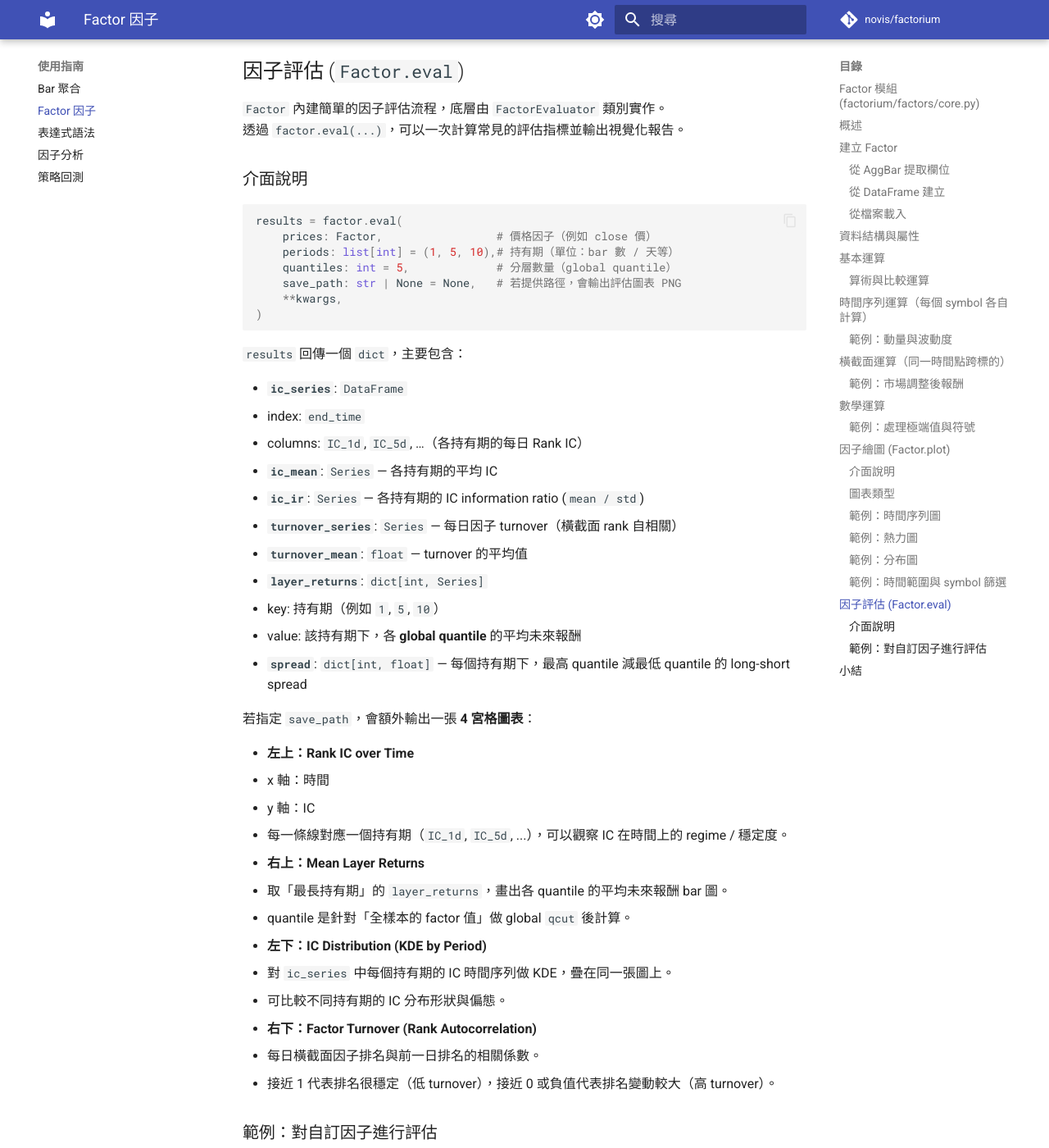
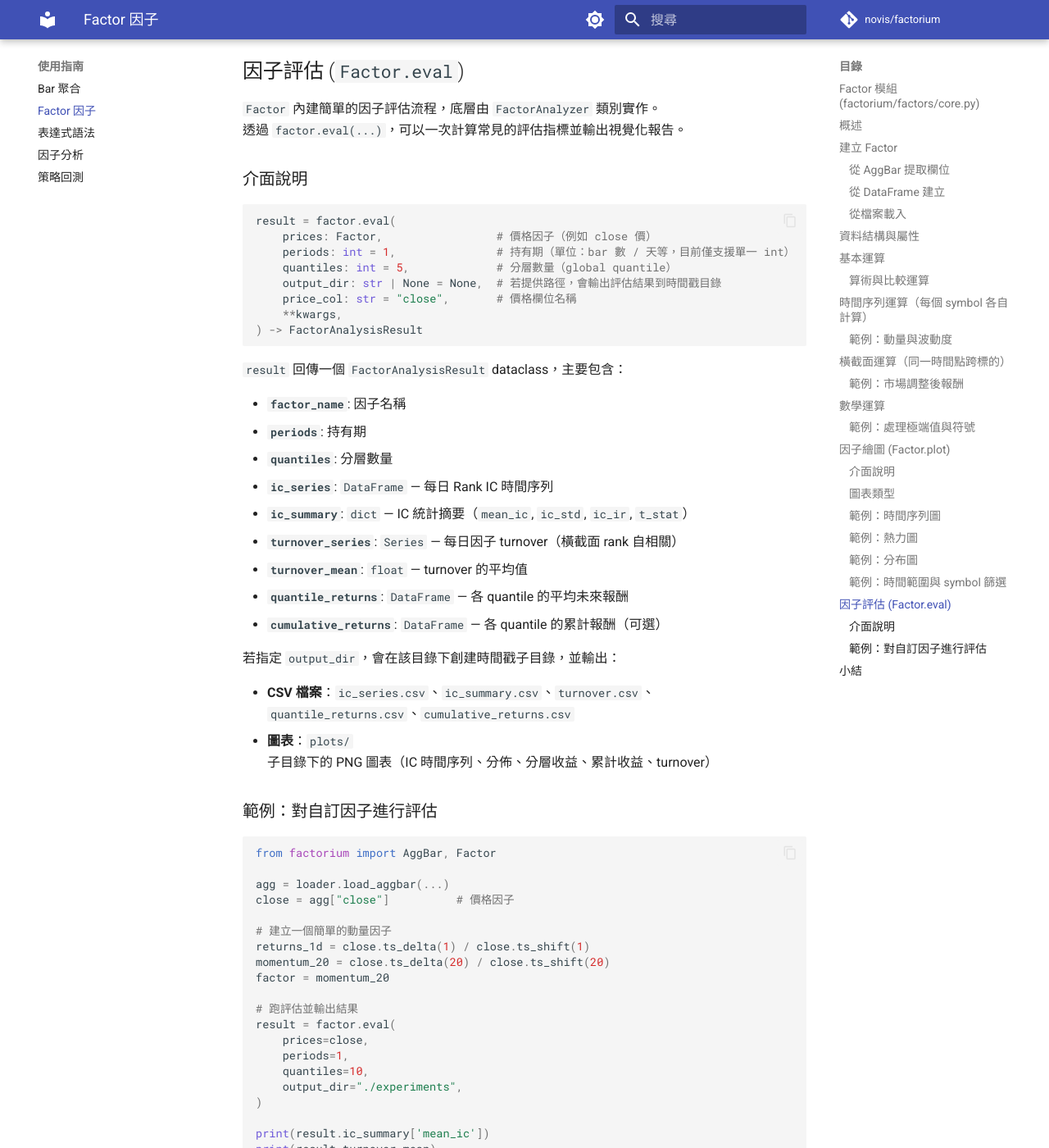
Before and after one commit to novis10813/factorium, an MkDocs documentation site: the page built from docs/user-guide/factor.md, in a window 1280 px wide and 1400 px high, scrolled down 5589 px. Shown: the whole window at 82% size. Built offline with MkDocs 1.6.1 and Material for MkDocs 9.7.7, drawn with Linux system fonts in a browser that asks for light colours; comment, search, counter and statistics services are not loaded; some of the changed text lies outside the part shown.

Commit message:
fix: update tests and docs for new FactorAnalyzer API
- Update test_factor_evaluation_flow to use new eval() API that accepts periods=int and returns FactorAnalysisResult
- Update factor.md docs to reflect FactorAnalyzer implementation and new API signature
- Test now checks for FactorAnalysisResult attributes instead of dict keys
- Updated examples to use output_dir parameter for experiment output

````diff
--- a/docs/user-guide/factor.md
+++ b/docs/user-guide/factor.md
@@ -250,50 +250,38 @@ fig = close.plot(
 
 ## 因子評估 (`Factor.eval`)
 
-`Factor` 內建簡單的因子評估流程，底層由 `FactorEvaluator` 類別實作。
+`Factor` 內建簡單的因子評估流程，底層由 `FactorAnalyzer` 類別實作。
 透過 `factor.eval(...)`，可以一次計算常見的評估指標並輸出視覺化報告。
 
 ### 介面說明
 
 ```python
-results = factor.eval(
+result = factor.eval(
     prices: Factor,                 # 價格因子（例如 close 價）
-    periods: list[int] = (1, 5, 10),# 持有期（單位：bar 數 / 天等）
+    periods: int = 1,               # 持有期（單位：bar 數 / 天等，目前僅支援單一 int）
     quantiles: int = 5,             # 分層數量（global quantile）
-    save_path: str | None = None,   # 若提供路徑，會輸出評估圖表 PNG
+    output_dir: str | None = None,  # 若提供路徑，會輸出評估結果到時間戳目錄
+    price_col: str = "close",       # 價格欄位名稱
     **kwargs,
-)
+) -> FactorAnalysisResult
 ```
 
-`results` 回傳一個 `dict`，主要包含：
+`result` 回傳一個 `FactorAnalysisResult` dataclass，主要包含：
 
-- **`ic_series`**: `DataFrame`
-  - index: `end_time`
-  - columns: `IC_1d`, `IC_5d`, …（各持有期的每日 Rank IC）
-- **`ic_mean`**: `Series` — 各持有期的平均 IC
-- **`ic_ir`**: `Series` — 各持有期的 IC information ratio (`mean / std`)
+- **`factor_name`**: 因子名稱
+- **`periods`**: 持有期
+- **`quantiles`**: 分層數量
+- **`ic_series`**: `DataFrame` — 每日 Rank IC 時間序列
+- **`ic_summary`**: `dict` — IC 統計摘要（`mean_ic`, `ic_std`, `ic_ir`, `t_stat`）
 - **`turnover_series`**: `Series` — 每日因子 turnover（橫截面 rank 自相關）
 - **`turnover_mean`**: `float` — turnover 的平均值
-- **`layer_returns`**: `dict[int, Series]`
-  - key: 持有期（例如 `1`, `5`, `10`）
-  - value: 該持有期下，各 **global quantile** 的平均未來報酬
-- **`spread`**: `dict[int, float]` — 每個持有期下，最高 quantile 減最低 quantile 的 long-short spread
+- **`quantile_returns`**: `DataFrame` — 各 quantile 的平均未來報酬
+- **`cumulative_returns`**: `DataFrame` — 各 quantile 的累計報酬（可選）
 
-若指定 `save_path`，會額外輸出一張 **4 宮格圖表**：
+若指定 `output_dir`，會在該目錄下創建時間戳子目錄，並輸出：
 
-- **左上：Rank IC over Time**
-  - x 軸：時間
-  - y 軸：IC
-  - 每一條線對應一個持有期（`IC_1d`, `IC_5d`, ...），可以觀察 IC 在時間上的 regime / 穩定度。
-- **右上：Mean Layer Returns**
-  - 取「最長持有期」的 `layer_returns`，畫出各 quantile 的平均未來報酬 bar 圖。
-  - quantile 是針對「全樣本的 factor 值」做 global `qcut` 後計算。
-- **左下：IC Distribution (KDE by Period)**
-  - 對 `ic_series` 中每個持有期的 IC 時間序列做 KDE，疊在同一張圖上。
-  - 可比較不同持有期的 IC 分布形狀與偏態。
-- **右下：Factor Turnover (Rank Autocorrelation)**
-  - 每日橫截面因子排名與前一日排名的相關係數。
-  - 接近 1 代表排名很穩定（低 turnover），接近 0 或負值代表排名變動較大（高 turnover）。
+- **CSV 檔案**：`ic_series.csv`、`ic_summary.csv`、`turnover.csv`、`quantile_returns.csv`、`cumulative_returns.csv`
+- **圖表**：`plots/` 子目錄下的 PNG 圖表（IC 時間序列、分佈、分層收益、累計收益、turnover）
 
 ### 範例：對自訂因子進行評估
 
@@ -308,16 +296,16 @@ returns_1d = close.ts_delta(1) / close.ts_shift(1)
 momentum_20 = close.ts_delta(20) / close.ts_shift(20)
 factor = momentum_20
 
-# 跑評估並輸出圖表
-results = factor.eval(
+# 跑評估並輸出結果
+result = factor.eval(
     prices=close,
-    periods=[1, 5, 20],
+    periods=1,
     quantiles=10,
-    save_path="factor_eval_report.png",
+    output_dir="./experiments",
 )
 
-print(results["ic_mean"])
-print(results["spread"])
+print(result.ic_summary['mean_ic'])
+print(result.turnover_mean)
 ```
 
 ---
````
Also changed, not shown: 1 other file.
